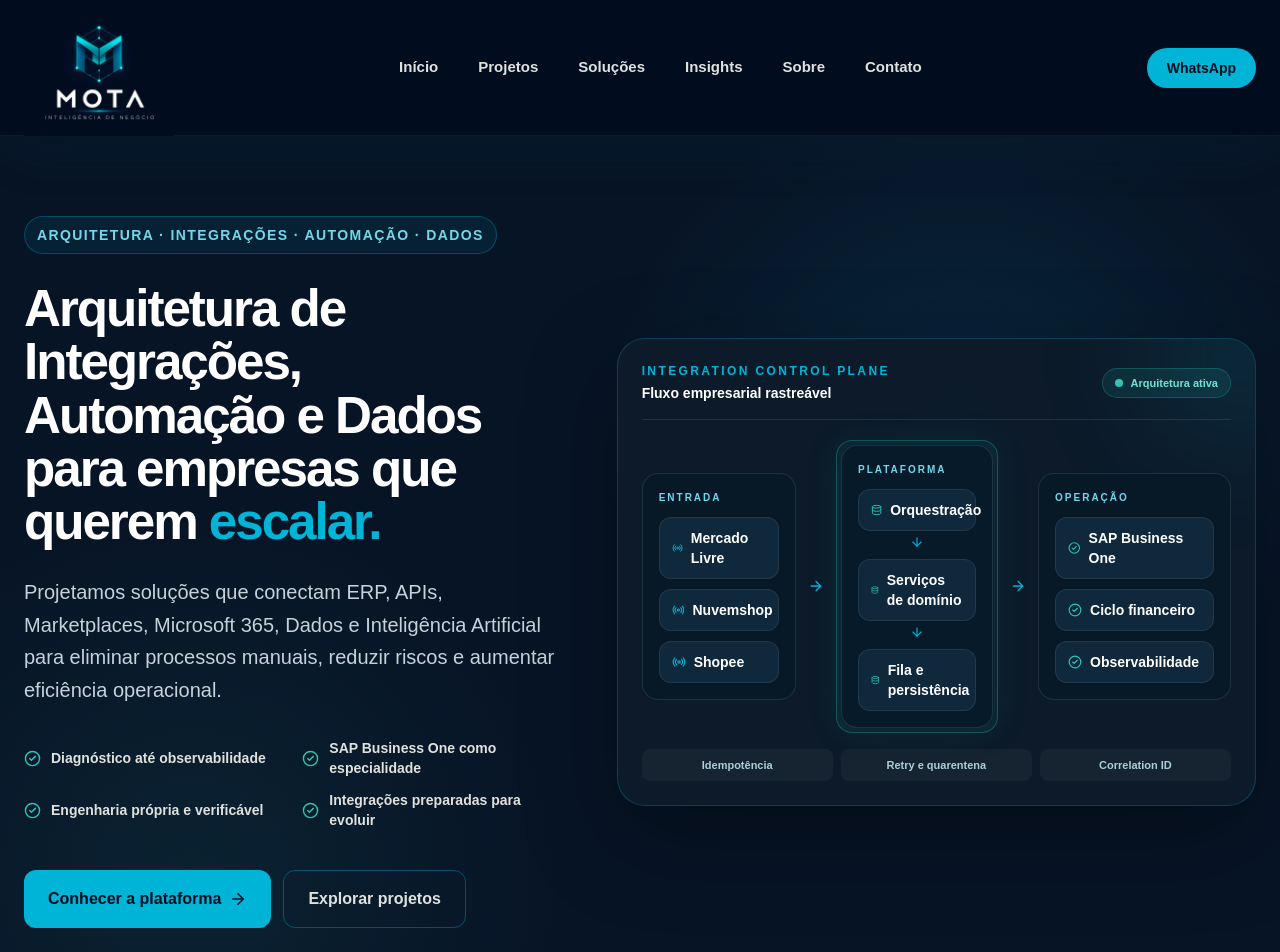
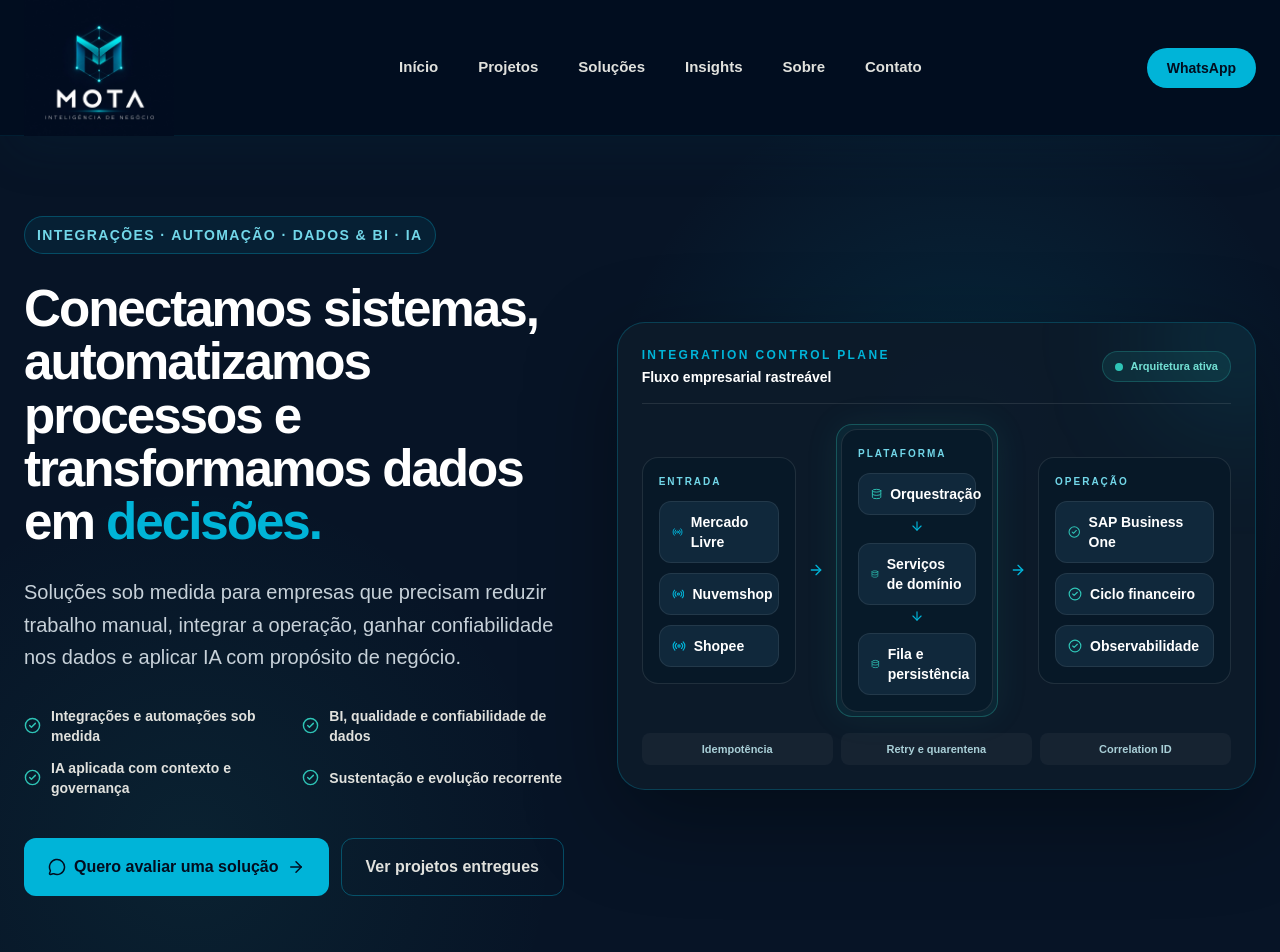
Before and after one commit to rmota13/mota-inteligencia-site, a Next.js app: page / in a window 1280 px wide. Shown: the top 952 px of the page. Built offline with nearby package versions, Linux system fonts and the light colour scheme.

Commit message:
feat: add commercial hero and lead CTA

```diff
--- a/components/home/hero-section.tsx
+++ b/components/home/hero-section.tsx
@@ -1,7 +1,8 @@
 import Link from "next/link";
-import { ArrowRight, CheckCircle2 } from "lucide-react";
+import { ArrowRight, CheckCircle2, MessageCircle } from "lucide-react";
 import { ArchitectureMap } from "@/components/projects/architecture-map";
 import { Container } from "@/components/ui/container";
+import { siteConfig } from "@/config/site";
 
 export function HeroSection() {
   return (
@@ -10,26 +11,26 @@ export function HeroSection() {
       <Container className="relative grid min-h-[calc(100vh-var(--site-header-height))] items-center gap-12 px-4 py-14 sm:px-6 lg:grid-cols-[minmax(0,0.88fr)_minmax(0,1.12fr)] lg:gap-8 lg:py-20 xl:grid-cols-[minmax(0,0.92fr)_minmax(0,1.08fr)] xl:gap-12">
         <div className="relative z-10 min-w-0">
           <p className="inline-flex w-fit max-w-full whitespace-normal rounded-full border border-[#00B4D8]/30 bg-[#00B4D8]/8 px-4 py-2 text-xs font-black uppercase tracking-[0.16em] text-[#72D7E9] sm:text-sm lg:max-w-max lg:whitespace-nowrap lg:px-3 lg:tracking-[0.1em]">
-            Arquitetura · Integrações · Automação · Dados
+            Integrações · Automação · Dados & BI · IA
           </p>
 
           <h1 className="mt-7 max-w-3xl text-[clamp(2.25rem,4vw,3.65rem)] font-black leading-[1.04] tracking-[-0.04em] text-white">
-            Arquitetura de Integrações, Automação e Dados para empresas que querem{" "}
-            <span className="text-[#00B4D8]">escalar.</span>
+            Conectamos sistemas, automatizamos processos e transformamos dados em{" "}
+            <span className="text-[#00B4D8]">decisões.</span>
           </h1>
 
           <p className="mt-7 max-w-2xl text-base leading-relaxed text-[#C7D1D9] sm:text-lg lg:text-xl">
-            Projetamos soluções que conectam ERP, APIs, Marketplaces, Microsoft 365,
-            Dados e Inteligência Artificial para eliminar processos manuais, reduzir
-            riscos e aumentar eficiência operacional.
+            Soluções sob medida para empresas que precisam reduzir trabalho manual,
+            integrar a operação, ganhar confiabilidade nos dados e aplicar IA com
+            propósito de negócio.
           </p>
 
           <ul className="mt-8 grid gap-3 text-sm font-semibold text-[#E0E1DD] sm:grid-cols-2">
             {[
-              "Diagnóstico até observabilidade",
-              "SAP Business One como especialidade",
-              "Engenharia própria e verificável",
-              "Integrações preparadas para evoluir",
+              "Integrações e automações sob medida",
+              "BI, qualidade e confiabilidade de dados",
+              "IA aplicada com contexto e governança",
+              "Sustentação e evolução recorrente",
             ].map((item) => (
               <li key={item} className="flex items-center gap-2.5">
                 <CheckCircle2 aria-hidden="true" size={17} className="shrink-0 text-[#2EC4B6]" />
@@ -39,18 +40,24 @@ export function HeroSection() {
           </ul>
 
           <div className="mt-10 flex flex-col gap-3 sm:flex-row">
-            <Link
-              href="/projetos/sap-commerce-integration-platform"
+            <a
+              href={siteConfig.whatsappUrl}
+              target="_blank"
+              rel="noreferrer"
+              data-analytics-event="contact_click"
+              data-analytics-category="hero"
+              data-analytics-label="solution_assessment"
               className="inline-flex items-center justify-center gap-2 rounded-xl bg-[#00B4D8] px-6 py-4 text-center font-black text-[#020D1F] transition hover:bg-[#2EC4B6] focus-visible:outline-none focus-visible:ring-2 focus-visible:ring-white"
             >
-              Conhecer a plataforma
+              <MessageCircle aria-hidden="true" size={18} />
+              Quero avaliar uma solução
               <ArrowRight aria-hidden="true" size={18} />
-            </Link>
+            </a>
             <Link
               href="/projetos"
               className="inline-flex items-center justify-center rounded-xl border border-[#00B4D8]/35 px-6 py-4 text-center font-black text-[#E0E1DD] transition hover:border-[#00B4D8] hover:text-[#00B4D8] focus-visible:outline-none focus-visible:ring-2 focus-visible:ring-[#00B4D8]"
             >
-              Explorar projetos
+              Ver projetos entregues
             </Link>
           </div>
         </div>
```
